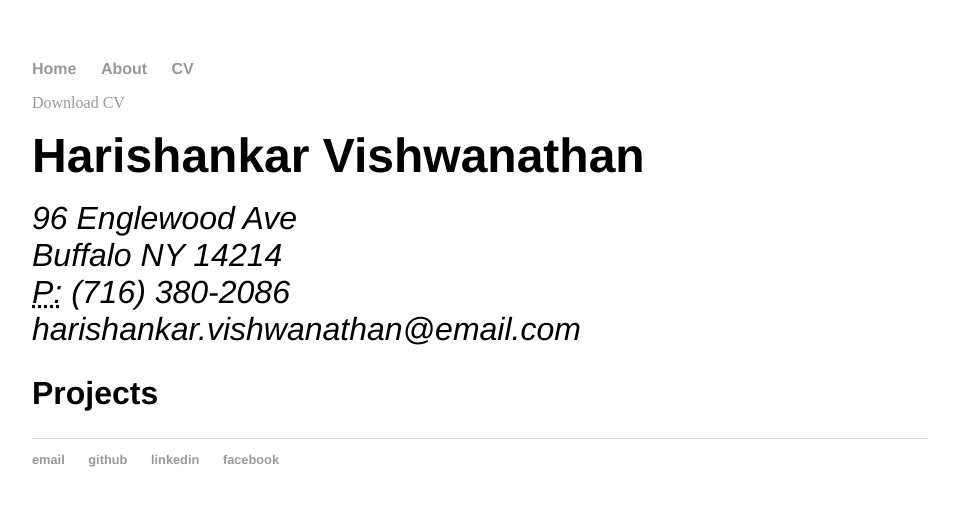
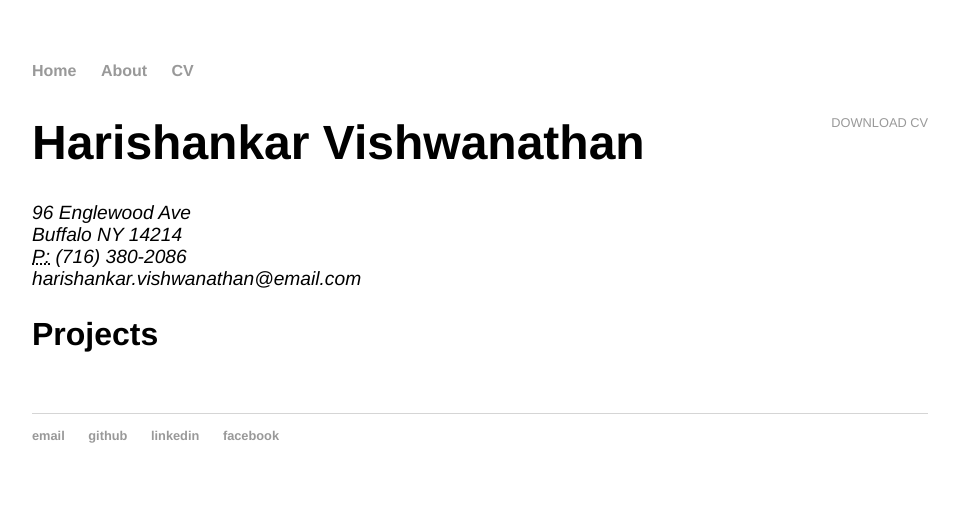
Before and after one commit to harishankarv/harishankarv.github.io, a Jekyll site: the page built from cv/index.html, in a window 1280 px wide. Shown: the top 506 px of the page, without its empty margins (160-1119 px from the left). Built offline with Jekyll 4.4.1, drawn with Linux system fonts in a browser that asks for light colours.

Commit message:
Update main.css

```diff
--- a/css/main.css
+++ b/css/main.css
@@ -1,53 +1,25 @@
-body {
-    margin: 60px auto;
-    width: 70%;
-}
-nav ul, footer ul {
-    font-family:'Helvetica', 'Arial', 'Sans-Serif';
-    padding: 0px;
-    list-style: none;
-    font-weight: bold;
-}
-nav ul li, footer ul li {
-    display: inline;
-    margin-right: 20px;
-}
-a {
-    text-decoration: none;
-    color: #999;
-}
-a:hover {
-    text-decoration: underline;
-}
-h1 {
-    font-size: 3em;
-    font-family:'Helvetica', 'Arial', 'Sans-Serif';
-    line-height: 0.5em;
-}
-h2{
-     font-size: 2em;
-    font-family:'Helvetica', 'Arial', 'Sans-Serif';
-}
-address{
-     font-size: 2em;
-    font-family:'Helvetica', 'Arial', 'Sans-Serif';
-}
-p {
-    font-size: 1.5em;
-    line-height: 1.5em;
-    color: #333;
-    font-family: 'EB Garamond', serif;
-}
-footer {
-    border-top: 1px solid #d5d5d5;
-    font-size: .8em;
-}
+body { margin: 60px auto; width: 70%; }
 
-ul.posts {
-    margin: 20px auto 40px;
-    font-size: 1.5em;
-}
+a { text-decoration: none; color: #999; }
+a:hover { text-decoration: underline; }
 
-ul.posts li {
-    list-style: none;
-}
+p, ul {  font-family: 'EB Garamond', serif;; font-size: 1.5em; line-height: 1.4em; color: #333; }
+
+h1, h2, h3, h4 { font-family: 'Helvetica', 'Arial', 'Sans-Serif'; }
+h1 { font-size: 3em;  }
+h2 { font-size: 2.7em; }
+h3 { font-size: 2.3em; }
+h4 { font-size: 1.9em; }
+
+nav ul, footer ul { font-size: 1em; font-family: 'Helvetica', 'Arial', 'Sans-Serif'; padding: 0px; list-style: none; font-weight: bold; }
+nav ul li, footer ul li { display: inline; margin-right: 20px; }
+
+footer { border-top: 1px solid #d5d5d5; font-size: .8em; }
+
+/* CV */
+.cv { margin: 0px 0px 60px; }
+.cv h1 { font-size: 3em; }
+.cv h2 { font-size: 2em; }
+.cv address, .cv .download { font-family: 'Helvetica', 'Arial', 'Sans-Serif'; }
+.cv address, .cv p { font-size: 1.2em; }
+.cv .download { float: right; font-size: .8em; text-transform: uppercase; }
```
